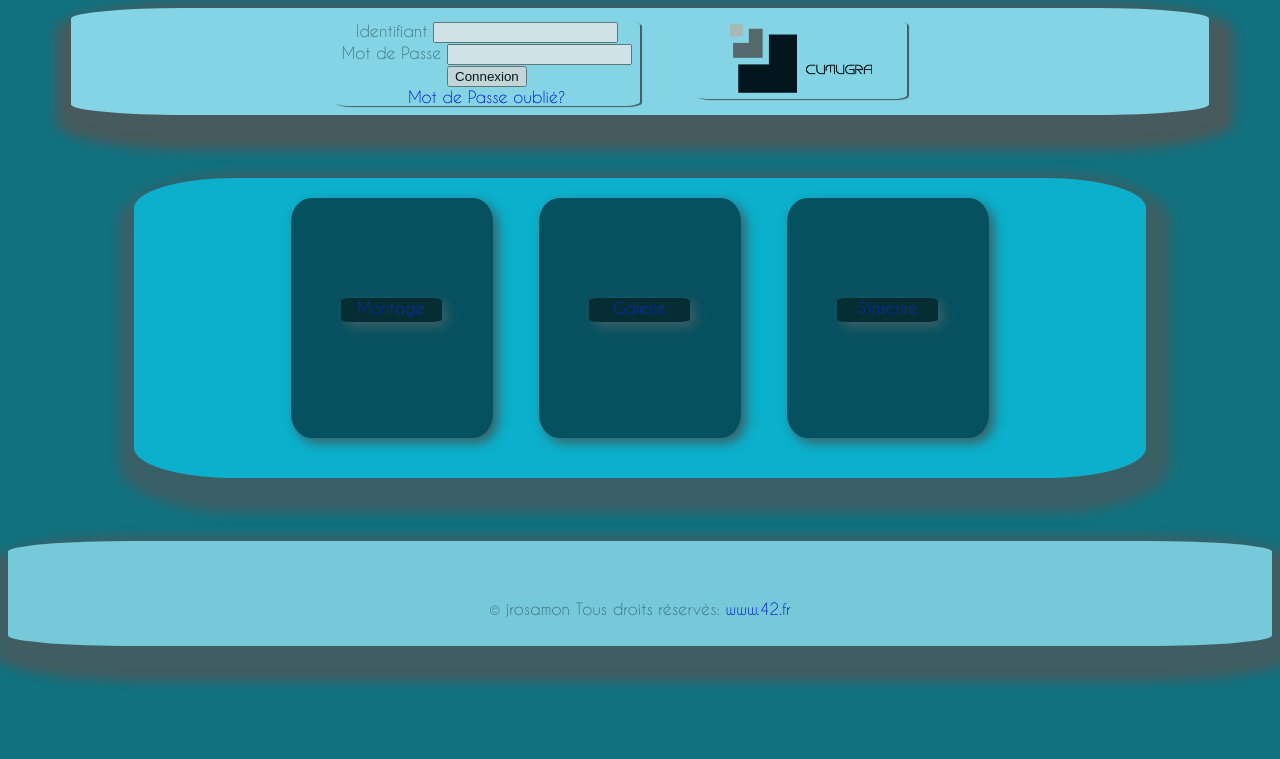
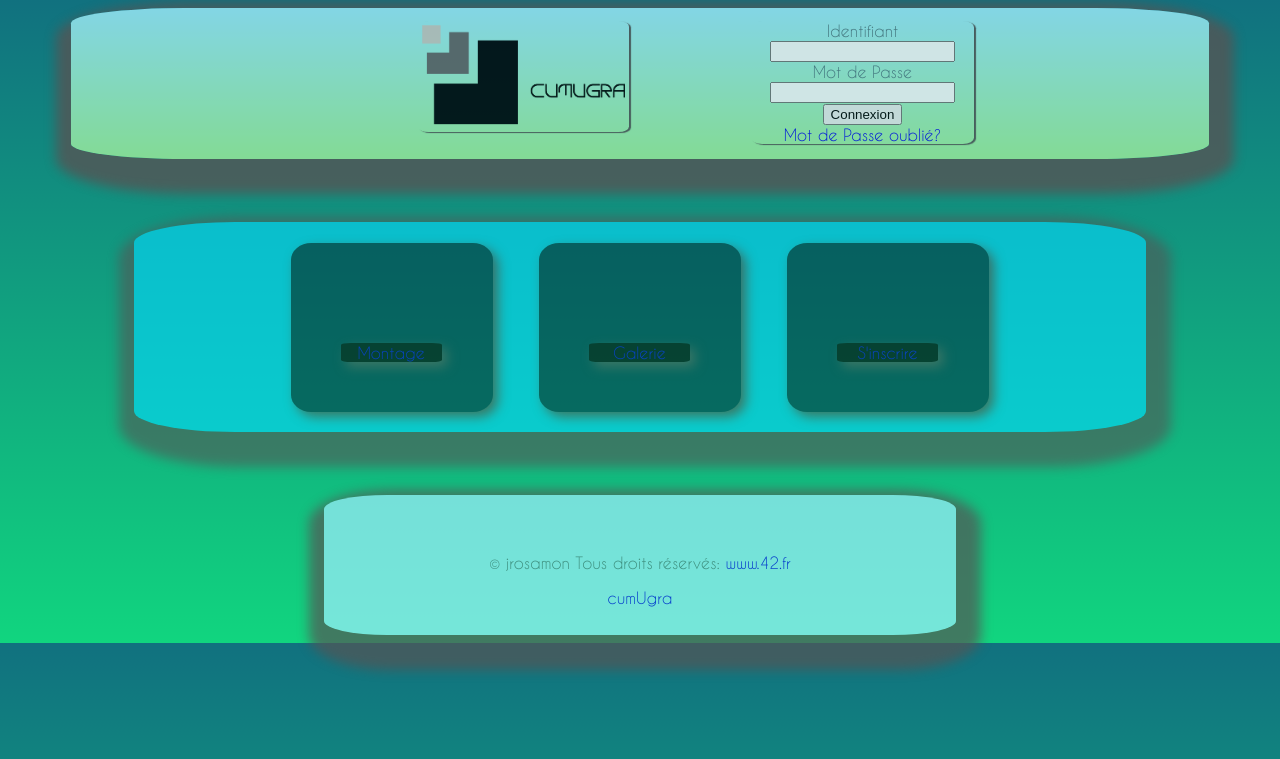
Before and after one commit to GustaveD/Cmgr, a PHP site: page / in a window 1280 px wide. Shown: the top 759 px of the page. Run offline with PHP 8.4, Linux system fonts and the light colour scheme.

Commit message:
css finis

```diff
--- a/index.php
+++ b/index.php
@@ -13,8 +13,7 @@ include_once('./config/setup.php');
 	<header>
 		<div class = "boxes">
 			<div class ="box-content">
-				<div id = "logo"><a href="./index.php"><img src="./img/logocamagru2.png" width	="70%" height="70%	" alt ="logo du site" title="Tof-Ouf"></a></div>
-			</div>
+				<div id = "logo"><a href="./index.php"><img src="./img/logocamagru2.png" width	="100%" height="100%	" alt ="logo du site" title="Tof-Ouf"></a></div>
 
 <?php
 if (!isset($_SESSION['user']))
@@ -29,12 +28,13 @@ if (!isset($_SESSION['user']))
 					<label for="mdp">Mot de Passe</label>
 					<input id = "mdp" name = "mdp" type = "password" required />
 					</br>
-					<input type ="submit" value="Connexion">
+					<input id="button" type ="submit" value="Connexion">
 				</form>
 				<a href="forgot_mail.php">Mot de Passe 	oublié?</a></br>
 				</div>
 			</div>
-		</div>';
+		</div>
+	</div>';
 }
 else{
 		echo '<a id ="logout" href = "logout.php">Se deconnecter</a>';
@@ -48,6 +48,7 @@ else{
 		</div>
 	<footer id = "footer_site">
 		<p id="copyright">© jrosamon  Tous droits réservés: <a href="http://www.42.fr">www.42.fr</a></p>
+		<p id="cumugra"><a href="./index.php">cumUgra</a></p>
 	</footer>
 
 </body>
--- a/style.css
+++ b/style.css
@@ -22,11 +22,20 @@ a:link
 body{
 	font-family: 'caviar_dreamsregular';
 	color: rgb(80, 119, 127);
-	background-color: rgb(17, 113, 127);
+	background: rgb(17, 113, 127) repeat-y; /* For browsers that do not support gradients */
+    background: -webkit-linear-gradient(rgb(17, 113, 127), rgb(17, 213, 127)) repeat-y; /* For Safari 5.1 to 6.0 */
+    background: -o-linear-gradient(rgb(17, 113, 127), rgb(17, 213, 127)) repeat-y; /* For Opera 11.1 to 12.0 */
+    background: -moz-linear-gradient(rgb(17, 113, 127), rgb(17, 213, 127)) repeat-y; /* For Firefoy 3.6 to 15 */
+    background: linear-gradient(rgb(17, 113, 127), rgb(17, 213, 127)) repeat-y; /* Standard syntax */
+	/*background-color: rgb(17, 113, 127);*/
 }
 
 header{
-	background-color: rgb(160, 239, 255);
+	background: rgb(160, 239, 255); /* For browsers that do not support gradients */
+    background: -webkit-linear-gradient(rgb(160, 239, 255), rgb(160, 239, 155)); /* For Safari 5.1 to 6.0 */
+    background: -o-linear-gradient(rgb(160, 239, 255), rgb(160, 239, 155)); /* For Opera 11.1 to 12.0 */
+    background: -moz-linear-gradient(rgb(160, 239, 255), rgb(160, 239, 155)); /* For Firefoy 3.6 to 15 */
+    background: linear-gradient(rgb(160, 239, 255), rgb(160, 239, 155)); /* Standard syntax */
 	opacity: 0.8;
 	height: 5%;
 	padding: 1%;
@@ -44,11 +53,17 @@ footer{
 	opacity: 0.7;
 	height: 5%;
 	padding:1%;
-	margin-left: auto;
-	margin-right: auto;
+	margin-left: 25%;
+	margin-right: 25%;
 	border-radius:10%;
 	box-shadow: 5px 15px 12px 20px #555;
 }
+
+label{
+	display:block;
+	width: 100%;
+}
+
 
 .Menu{
 	position: relative;
@@ -57,7 +72,7 @@ footer{
 	background-color: rgb(6, 219, 255);
 	opacity: 0.6;
 
-	height: 300px;
+	height: 50%;
 
 	margin-top: 5%;
 	margin-left: 10%;
@@ -83,6 +98,7 @@ footer{
 	box-shadow: 5px 5px 12px #555;
 }
 
+
 #mod p{
 	font-size: 100%;
 	background-color:rgb( 0, 0, 0);
@@ -103,7 +119,9 @@ p{
 
 
 .box-content{
+	display:inline-block;
 	width:50%;
+	height:50%;
 	float:left;
 }
 
@@ -121,131 +139,10 @@ p{
 
 
 #connexion{
+	width:100%;
+	height:100%;
 	border-radius: 5%;
 	box-shadow: 2px 1px 1px #555;
-	margin-left: 250px;
+	margin-left: 50%;
  	margin-right: auto;
 }
-
-/*body{
-	font-family: sans-serif;
-	color: rgb(80, 119, 127);
-	background-color: rgb(17, 113, 127);
-	border-radius: 10px;
-	box-shadow: 5px 5px 12px #555;
-}
-
-header{
-	background-color: rgb(160, 239, 255);
-	opacity: 0.8;
-	height: 120px;
-	padding:20px;
-	position: relative;
-	text-align:center;
-	border-radius: 10px;
-	box-shadow: 5px 5px 12px #555;
-}
-
-footer{
-	background-color: rgb(160, 239, 255);
-	opacity: 0.7;
-	height: 100px;
-	padding:20px;
-	margin-left: auto;
-	margin-right: auto;
-	border-radius: 10px;
-	box-shadow: 5px 5px 12px #555;
-}
-
-.Menu{
-	position: relative;
-	text-align: center;
-
-	background-color: rgb(25, 171, 255);
-	opacity: 0.7;
-
-	width: 1200px;
-	height: 300px;
-
-	margin-top: 75px;
-	margin-left: 100px;
-	margin-right:100px;
-	margin-bottom: 50px;
-
-	border-radius: 10px;
-	box-shadow: 5px 5px 12px #555;
-
-}
-
-
-.module{
-	position: relative;
-	display: inline-block;
-	margin: 25px 90px;
-	background-color:rgb(0,60,76);
-
-	width: 200px;
-	height: 250px;
-
-	border-radius: 10px;
-	box-shadow: 5px 5px 12px #555;
-}
-
-#mod p{
-
-	vertical-align: middle;
-	background-color:rgb( 76, 230, 255);
-
-	width: 100px;
-	height: 40px;
-
-	margin: 100px 30px 50px 50px;
-
-	border-radius: 10px;
-	box-shadow: 5px 5px 12px #555;
-}
-#logout{
-	float:right;
-}
-
-#Montage{
-}
-
-#Galerie{
-
-}
-
-#Inscription{
-
-}
-
-.box-content{
-	display: inline-block;
-	float:left;
-}
-
-.boxes{
-	display: inline-block;
-}
-
-#logo{
-	border-radius: 10px;
- 	border:solid;
- 	margin-right: 250px;
- 	margin-left: auto;
-}
-
-#title{
-	border-radius: 10px;
-	border:solid;
- 	margin: 0 auto;
-}
-
-#connexion{
-	border-radius: 10px;
-	border:solid;
-	margin-left: 250px;
- 	margin-right: auto;
-
-}
-*/
```
